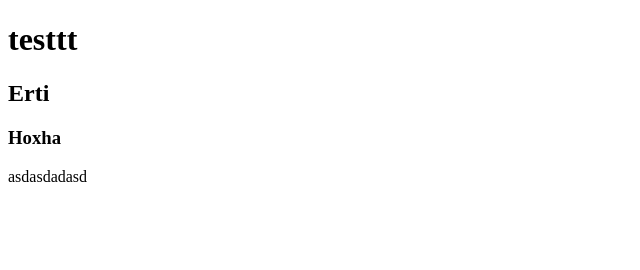
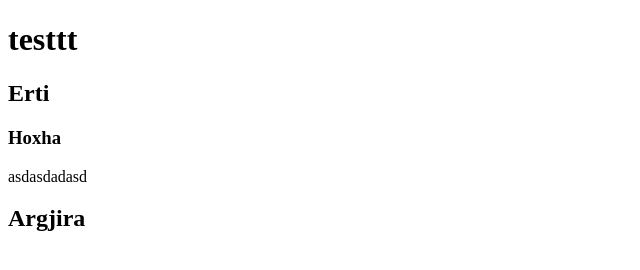
Before and after one commit to RigonP/testtttttttttt, a plain HTML site: page index.html in a window 1280 px wide. Shown: the whole page, without its empty margins (0-640 px from the left). Drawn offline with Linux system fonts and the light colour scheme.

Commit message:
Commit -Argjira

```diff
--- a/index.html
+++ b/index.html
@@ -10,5 +10,10 @@
     <h2>Erti</h2>
     <h3>Hoxha</h3>
     <p>asdasdadasd</p>
+
+
+    <h2>Argjira</h2>
+
+
 </body>
 </html>
```
